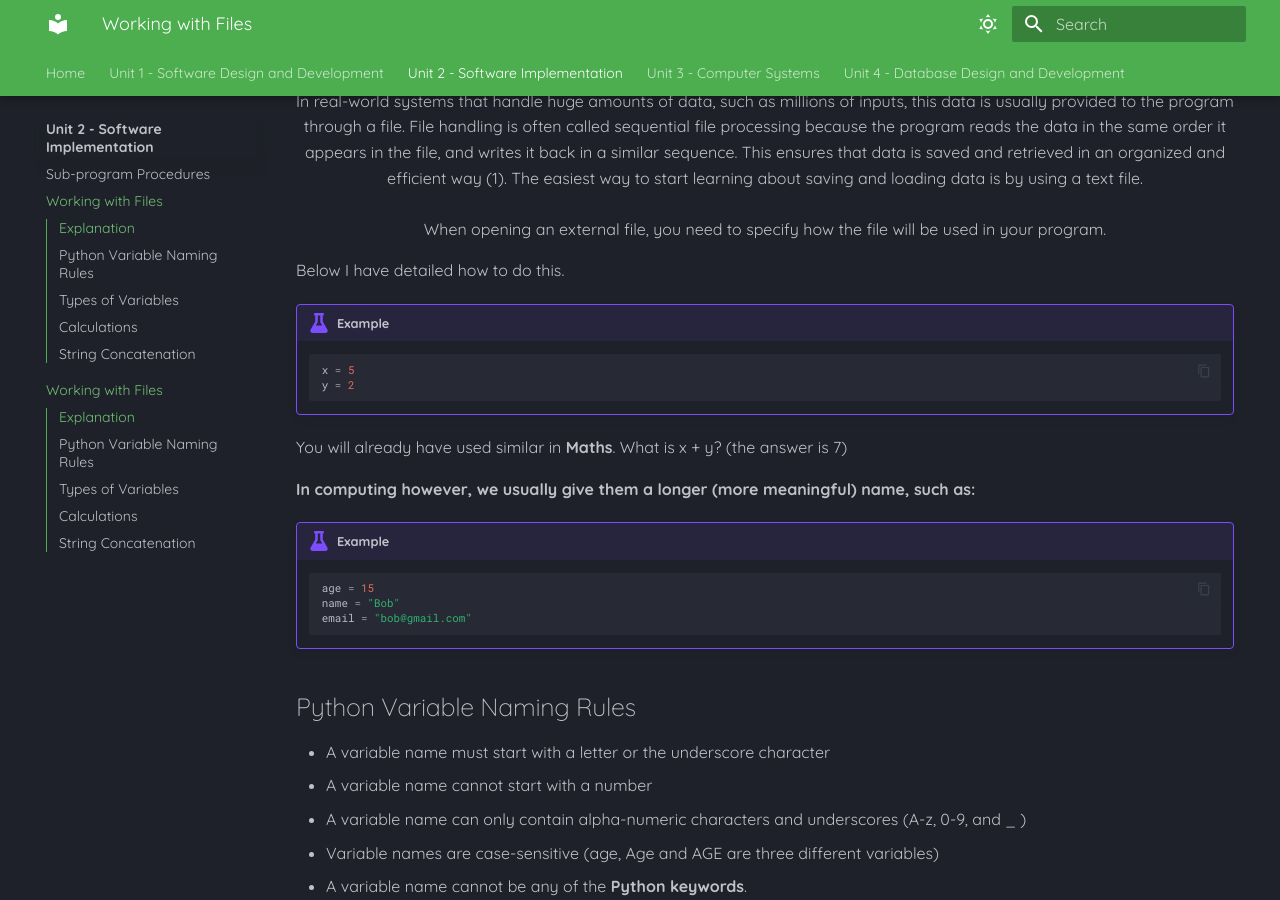
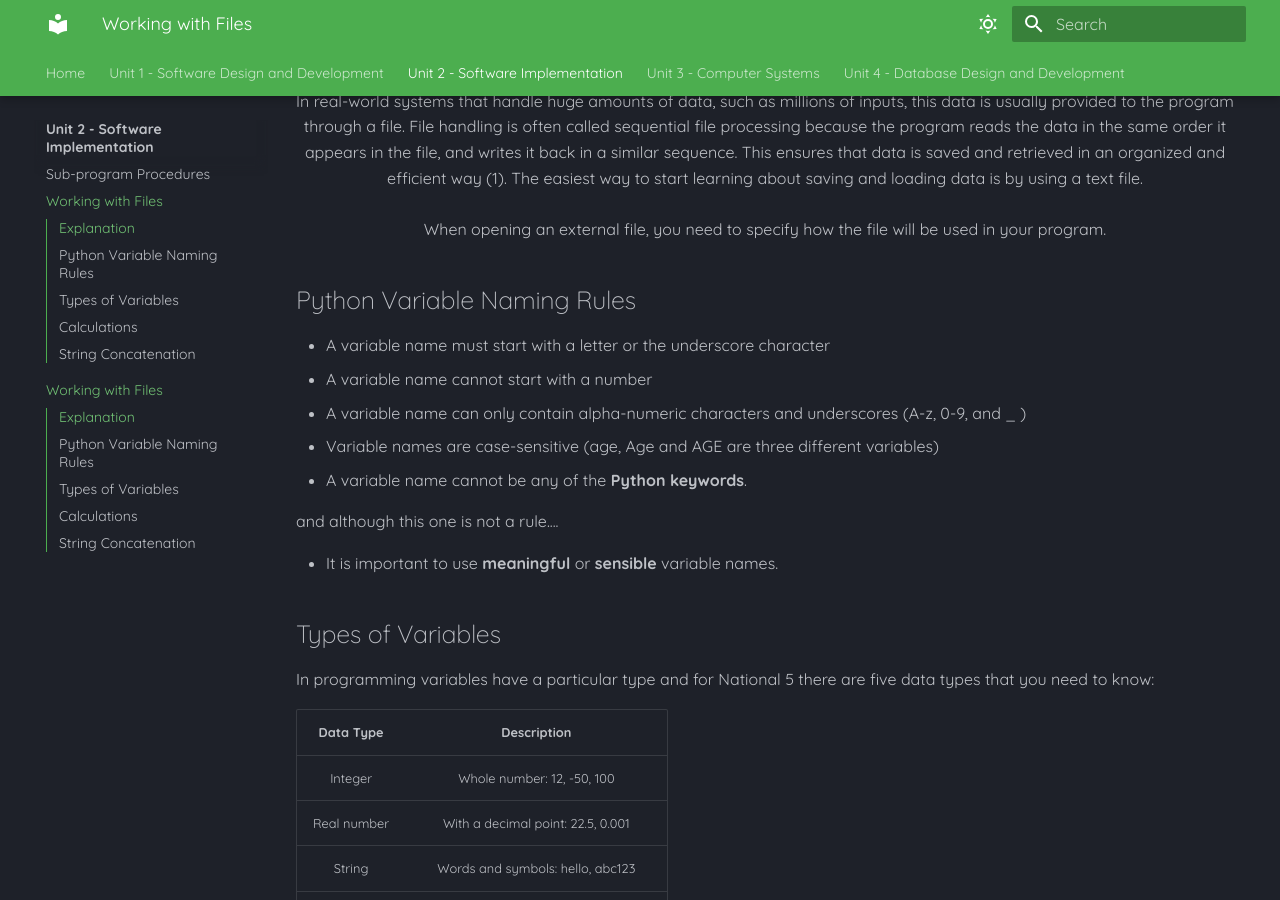
Before and after one commit to Mr-Wood-CS/Higher-Computing-Science-MD-Files, an MkDocs documentation site: the page built from docs/SI/02-Working-with-Files.md, in a window 1280 px wide and 900 px high, scrolled down 369 px. Built offline with MkDocs 1.6.1 and Material for MkDocs 9.7.7, drawn with Linux system fonts in a browser that asks for light colours.

Commit message:
Web Update

````diff
--- a/docs/SI/02-Working-with-Files.md
+++ b/docs/SI/02-Working-with-Files.md
@@ -13,24 +13,6 @@ The easiest way to start learning about saving and loading data is by using a te
 </br>
 </br>
 When opening an external file, you need to specify how the file will be used in your program. </p>
-
-Below I have detailed how to do this.
-
-!!! example
-	```Python
-	x = 5
-	y = 2
-	```
-You will already have used similar in **Maths**. What is x + y? (the answer is 7)
-
-**In computing however, we usually give them a longer (more meaningful) name, such as:**
-
-!!! example
-	```Python
-	age = 15
-	name = "Bob"
-	email = "bob@gmail.com"
-	```
 
 ## Python Variable Naming Rules
 
````
